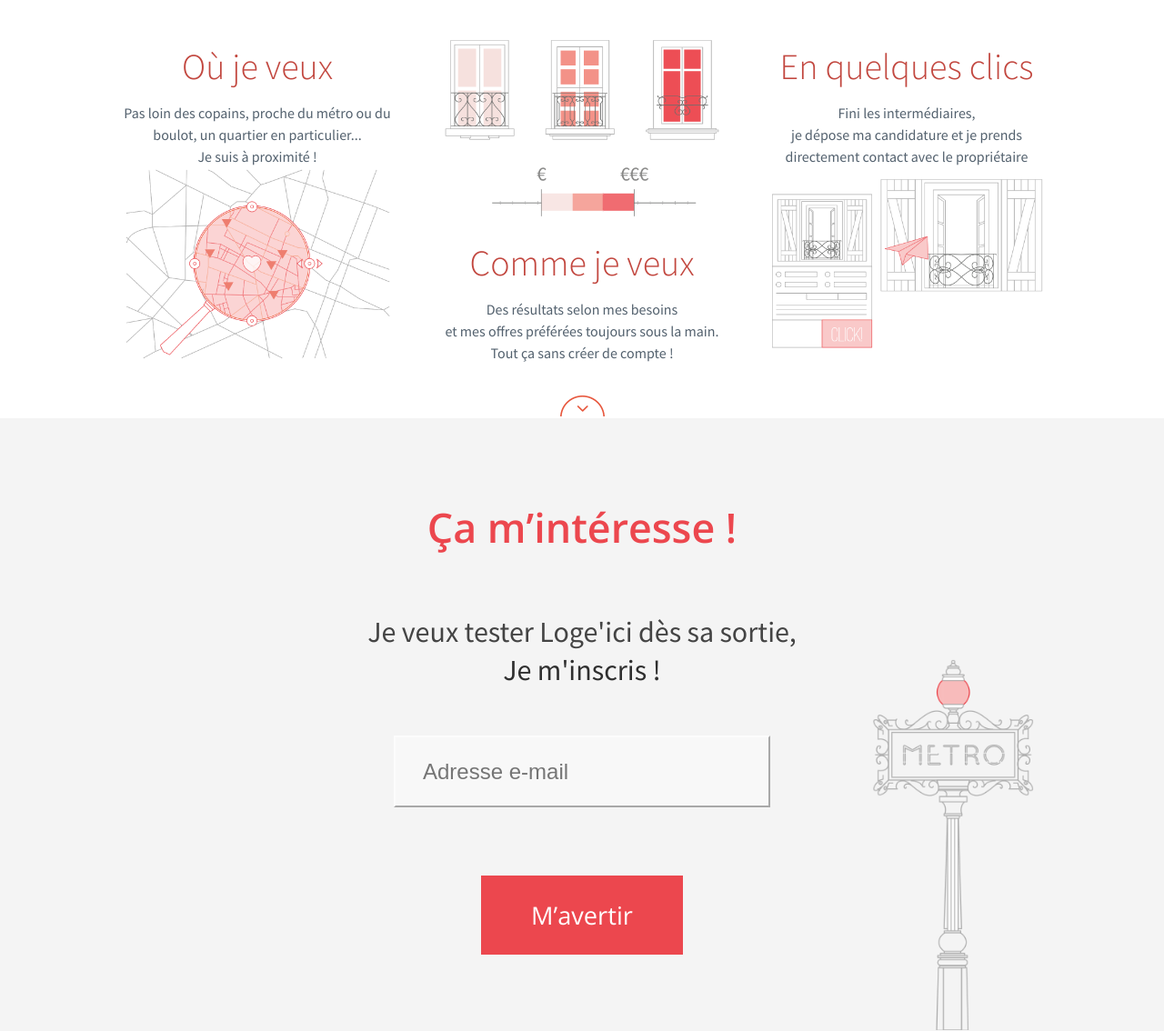
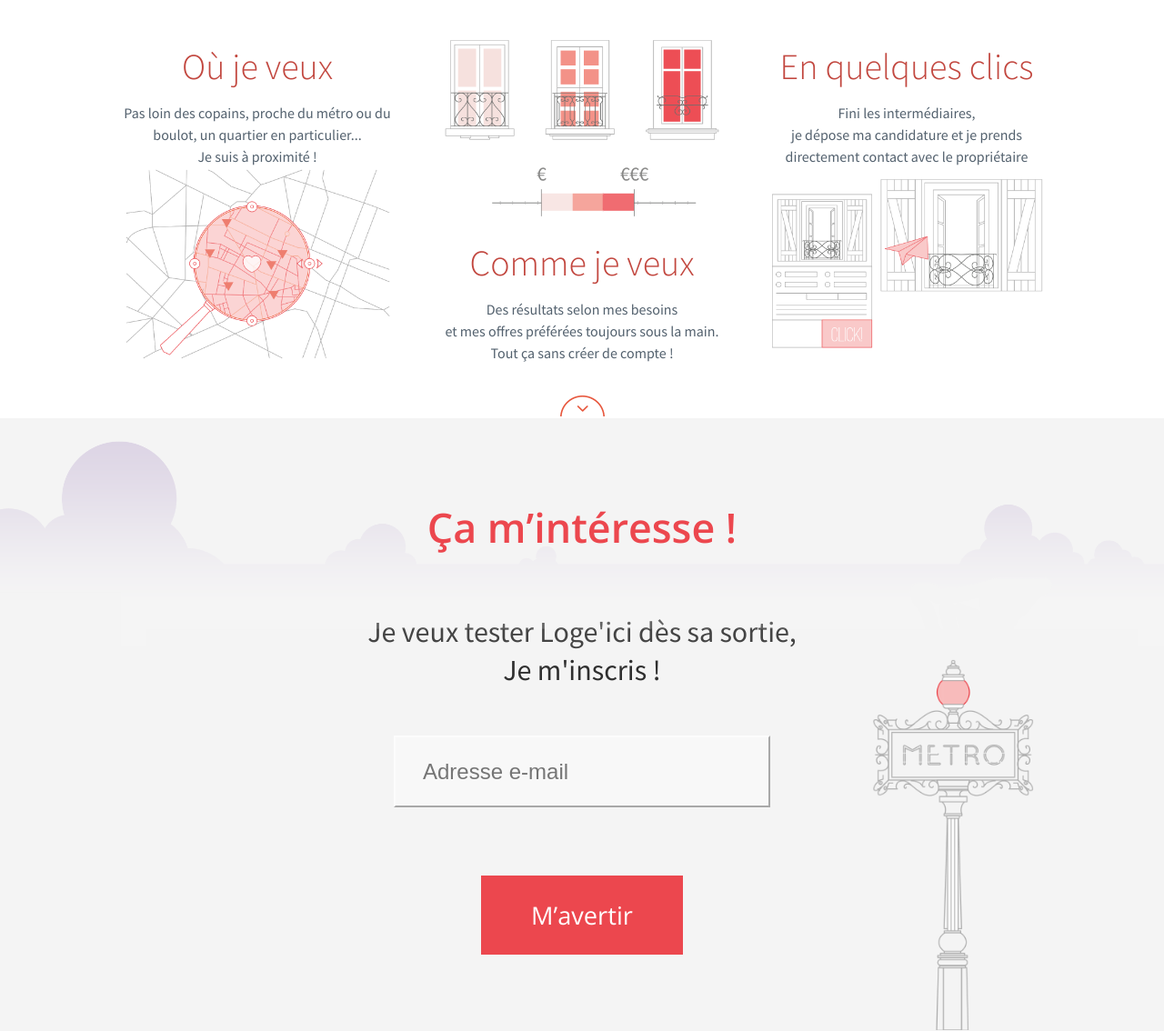
Before and after one commit to Kyulendy/VirtineLogeIci, a PHP site: page / in a window 1280 px wide; the page is wider, and only the part inside the window is pictured. Shown: the part 1209-2343 px from the top of that part at 91% size. Run offline with PHP 8.4, Linux system fonts and the light colour scheme; some libraries are stand-ins or nearby versions.

Commit message:
Added forgotten clouds image

```diff
--- a/index.php
+++ b/index.php
@@ -65,7 +65,7 @@ mysqli_close($conn);
 </head>
 <body>
 
-<div id="clouds"></div>
+<div class="clouds"></div>
 
 <div id="top-section" class="section">
     <div class="content">
@@ -151,7 +151,11 @@ mysqli_close($conn);
         </a>
     </div>
 </div>
+
+
 <div id="invitation-section" class="section">
+    <div class="clouds no-margin-top"></div>
+
     <div class="content no-padding">
         <div id="invitation-block">
             <h2>Ça m’intéresse !</h2>
--- a/style.css
+++ b/style.css
@@ -5,6 +5,9 @@
 body {
     font-family: 'Source Sans Pro', sans-serif;
     font-weight: 400;
+}
+.no-margin-top {
+    margin-top: 0 !important;
 }
 .center {
     margin: auto;
@@ -82,7 +85,7 @@ h1 {
     -o-background-size: cover;
     background-size: cover;
 }
-#clouds {
+.clouds {
     position: absolute;
     margin-top: 150px;
     height: 250px;
```
